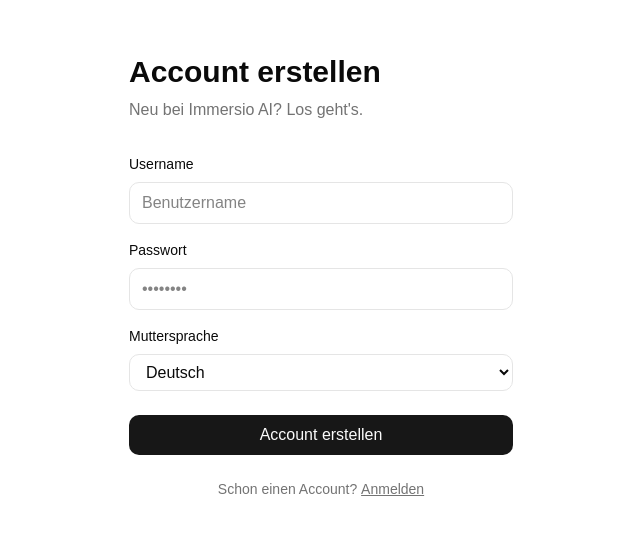
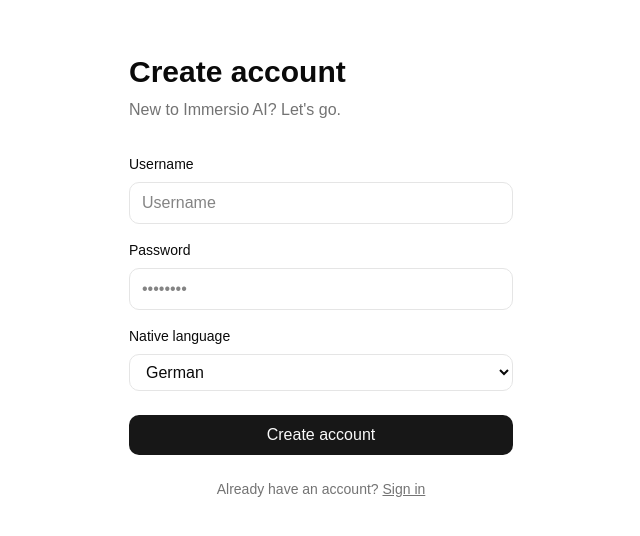
Before and after one commit to BurkhardtJan/Dengwa-AI, a React (Vite) app in the folder frontend/: page /signin in a window 1280 px wide. Shown: the part 124-660 px from the top of the page, without its empty margins (319-959 px from the left). Built offline with nearby package versions, Linux system fonts and the light colour scheme.

Commit message:
Translated Login and SignIn

```diff
--- a/frontend/src/i18n.ts
+++ b/frontend/src/i18n.ts
@@ -7,12 +7,14 @@
 import enVocabulary from './locales/en/vocabulary.json';
 import enMedia from './locales/en/media.json';
 import enChat from './locales/en/chat.json';
+import enAuth from './locales/en/auth.json';
 
 import deCommon from './locales/de/common.json';
 import deDashboard from './locales/de/dashboard.json';
 import deVocabulary from './locales/de/vocabulary.json';
 import deMedia from './locales/de/media.json';
 import deChat from './locales/de/chat.json';
+import deAuth from './locales/de/auth.json';
 
 i18n
     .use(LanguageDetector)
@@ -25,6 +27,7 @@
                 vocabulary: enVocabulary,
                 media: enMedia,
                 chat: enChat,
+                auth: enAuth,
             },
             de: {
                 common: deCommon,
@@ -32,6 +35,7 @@
                 vocabulary: deVocabulary,
                 media: deMedia,
                 chat: deChat,
+                auth: deAuth,
             },
         },
         defaultNS: 'common',
--- /dev/null
+++ b/frontend/src/locales/de/auth.json
@@ -0,0 +1,24 @@
+{
+  "loginTitle": "Willkommen",
+  "loginSubtitle": "Melde dich bei Immersio AI an",
+  "registerTitle": "Account erstellen",
+  "registerSubtitle": "Neu bei Immersio AI? Los geht's.",
+  "username": "Username",
+  "usernamePlaceholder": "Benutzername",
+  "password": "Passwort",
+  "passwordPlaceholder": "••••••••",
+  "nativeLanguage": "Muttersprache",
+  "loginButton": "Anmelden",
+  "registerButton": "Account erstellen",
+  "loginError": "Falsche Anmeldedaten",
+  "registerError": "Registrierung fehlgeschlagen – Username bereits vergeben?",
+  "noAccount": "Neu bei Immersio AI?",
+  "createAccount": "Account erstellen",
+  "hasAccount": "Schon einen Account?",
+  "languages": {
+    "de": "Deutsch",
+    "en": "Englisch",
+    "fr": "Französisch",
+    "es": "Spanisch"
+  }
+}
--- /dev/null
+++ b/frontend/src/locales/en/auth.json
@@ -0,0 +1,24 @@
+{
+  "loginTitle": "Welcome",
+  "loginSubtitle": "Sign in to Immersio AI",
+  "registerTitle": "Create account",
+  "registerSubtitle": "New to Immersio AI? Let's go.",
+  "username": "Username",
+  "usernamePlaceholder": "Username",
+  "password": "Password",
+  "passwordPlaceholder": "••••••••",
+  "nativeLanguage": "Native language",
+  "loginButton": "Sign in",
+  "registerButton": "Create account",
+  "loginError": "Invalid credentials",
+  "registerError": "Registration failed – username already taken?",
+  "noAccount": "New to Immersio AI?",
+  "createAccount": "Create account",
+  "hasAccount": "Already have an account?",
+  "languages": {
+    "de": "German",
+    "en": "English",
+    "fr": "French",
+    "es": "Spanish"
+  }
+}
--- a/frontend/src/pages/LoginPage.tsx
+++ b/frontend/src/pages/LoginPage.tsx
@@ -1,12 +1,14 @@
 import {useState} from 'react'
 import {login} from '../services/auth.service'
 import {useNavigate} from 'react-router-dom'
+import {useTranslation} from 'react-i18next'
 
 function LoginPage() {
     const [username, setUsername] = useState('')
     const [password, setPassword] = useState('')
     const [error, setError] = useState('')
     const navigate = useNavigate()
+    const {t} = useTranslation('auth')
 
     async function handleSubmit(e: React.FormEvent) {
         e.preventDefault()
@@ -14,40 +16,37 @@
         try {
             const data = await login(username, password)
             localStorage.setItem('token', data.access_token)
-            console.log('Token:', data.access_token)
             navigate('/dashboard')
         } catch {
-            setError('Falsche Anmeldedaten')
+            setError(t('loginError'))
         }
     }
-
 
     return (
         <div className="min-h-screen flex items-center justify-center">
             <div className="w-full max-w-md p-8">
-                <h1 className="text-3xl font-bold mb-2">Willkommen</h1>
-                <p className="text-muted-foreground mb-8">Melde dich bei Immersio AI an</p>
+                <h1 className="text-3xl font-bold mb-2">{t('loginTitle')}</h1>
+                <p className="text-muted-foreground mb-8">{t('loginSubtitle')}</p>
 
                 <form onSubmit={handleSubmit}>
                     <div className="mb-4">
-                        <label className="block text-sm font-medium mb-2">Username</label>
+                        <label className="block text-sm font-medium mb-2">{t('username')}</label>
                         <input
                             type="text"
                             value={username}
                             onChange={e => setUsername(e.target.value)}
                             className="w-full border rounded-lg px-3 py-2"
-                            placeholder="Benutzername"
+                            placeholder={t('usernamePlaceholder')}
                         />
                     </div>
-
                     <div className="mb-6">
-                        <label className="block text-sm font-medium mb-2">Passwort</label>
+                        <label className="block text-sm font-medium mb-2">{t('password')}</label>
                         <input
                             type="password"
                             value={password}
                             onChange={e => setPassword(e.target.value)}
                             className="w-full border rounded-lg px-3 py-2"
-                            placeholder="••••••••"
+                            placeholder={t('passwordPlaceholder')}
                         />
                     </div>
                     {error && <p className="text-destructive text-sm mb-4">{error}</p>}
@@ -55,16 +54,17 @@
                         type="submit"
                         className="w-full bg-primary text-primary-foreground py-2 rounded-lg font-medium"
                     >
-                        Anmelden
+                        {t('loginButton')}
                     </button>
                 </form>
+
                 <p className="text-center text-sm text-muted-foreground mt-6">
-                    Neu bei Immersio AI?{' '}
+                    {t('noAccount')}{' '}
                     <button
                         onClick={() => navigate('/signin')}
                         className="underline hover:text-foreground"
                     >
-                        Account erstellen
+                        {t('createAccount')}
                     </button>
                 </p>
             </div>
--- a/frontend/src/pages/SignInPage.tsx
+++ b/frontend/src/pages/SignInPage.tsx
@@ -1,6 +1,7 @@
-import { useState } from 'react'
-import { register } from '../services/auth.service'
-import { useNavigate } from 'react-router-dom'
+import {useState} from 'react'
+import {register} from '../services/auth.service'
+import {useNavigate} from 'react-router-dom'
+import {useTranslation} from 'react-i18next'
 
 function SignInPage() {
     const [username, setUsername] = useState('')
@@ -8,6 +9,7 @@
     const [nativeLanguage, setNativeLanguage] = useState('de')
     const [error, setError] = useState('')
     const navigate = useNavigate()
+    const {t} = useTranslation('auth')
 
     async function handleSignin(e: React.FormEvent) {
         e.preventDefault()
@@ -16,72 +18,69 @@
             await register(username, password, nativeLanguage)
             navigate('/login')
         } catch {
-            setError('Registrierung fehlgeschlagen – Username bereits vergeben?')
+            setError(t('registerError'))
         }
     }
 
     return (
         <div className="min-h-screen flex items-center justify-center">
             <div className="w-full max-w-md p-8">
-                <h1 className="text-3xl font-bold mb-2">Account erstellen</h1>
-                <p className="text-muted-foreground mb-8">Neu bei Immersio AI? Los geht's.</p>
+                <h1 className="text-3xl font-bold mb-2">{t('registerTitle')}</h1>
+                <p className="text-muted-foreground mb-8">{t('registerSubtitle')}</p>
 
                 <form onSubmit={handleSignin}>
                     <div className="mb-4">
-                        <label className="block text-sm font-medium mb-2">Username</label>
+                        <label className="block text-sm font-medium mb-2">{t('username')}</label>
                         <input
                             type="text"
                             value={username}
                             onChange={e => setUsername(e.target.value)}
                             className="w-full border rounded-lg px-3 py-2"
-                            placeholder="Benutzername"
+                            placeholder={t('usernamePlaceholder')}
                             required
                         />
                     </div>
-
                     <div className="mb-4">
-                        <label className="block text-sm font-medium mb-2">Passwort</label>
+                        <label className="block text-sm font-medium mb-2">{t('password')}</label>
                         <input
                             type="password"
                             value={password}
                             onChange={e => setPassword(e.target.value)}
                             className="w-full border rounded-lg px-3 py-2"
-                            placeholder="••••••••"
+                            placeholder={t('passwordPlaceholder')}
                             required
                         />
                     </div>
-
                     <div className="mb-6">
-                        <label className="block text-sm font-medium mb-2">Muttersprache</label>
+                        <label className="block text-sm font-medium mb-2">{t('nativeLanguage')}</label>
                         <select
                             value={nativeLanguage}
                             onChange={e => setNativeLanguage(e.target.value)}
                             className="w-full border rounded-lg px-3 py-2 bg-background"
                         >
-                            <option value="de">Deutsch</option>
-                            <option value="en">Englisch</option>
-                            <option value="fr">Französisch</option>
-                            <option value="es">Spanisch</option>
+                            {Object.entries({de: 'de', en: 'en', fr: 'fr', es: 'es'}).map(([value]) => (
+                                <option key={value} value={value}>
+                                    {t(`languages.${value}`)}
+                                </option>
+                            ))}
                         </select>
                     </div>
-
                     {error && <p className="text-destructive text-sm mb-4">{error}</p>}
-
                     <button
                         type="submit"
                         className="w-full bg-primary text-primary-foreground py-2 rounded-lg font-medium"
                     >
-                        Account erstellen
+                        {t('registerButton')}
                     </button>
                 </form>
 
                 <p className="text-center text-sm text-muted-foreground mt-6">
-                    Schon einen Account?{' '}
+                    {t('hasAccount')}{' '}
                     <button
                         onClick={() => navigate('/login')}
                         className="underline hover:text-foreground"
                     >
-                        Anmelden
+                        {t('loginButton')}
                     </button>
                 </p>
             </div>
--- a/frontend/src/types/i18next.d.ts
+++ b/frontend/src/types/i18next.d.ts
@@ -3,6 +3,7 @@
 import vocabulary from '../locales/en/vocabulary.json';
 import media from '../locales/en/media.json';
 import chat from '../locales/en/chat.json';
+import auth from '../locales/en/auth.json';
 
 declare module 'i18next' {
     interface CustomTypeOptions {
@@ -13,6 +14,7 @@
             vocabulary: typeof vocabulary;
             media: typeof media;
             chat: typeof chat;
+            auth: typeof auth;
         };
     }
 }
```
Also changed, not shown: 1 other file (tests, documents, lock files or other folders).
